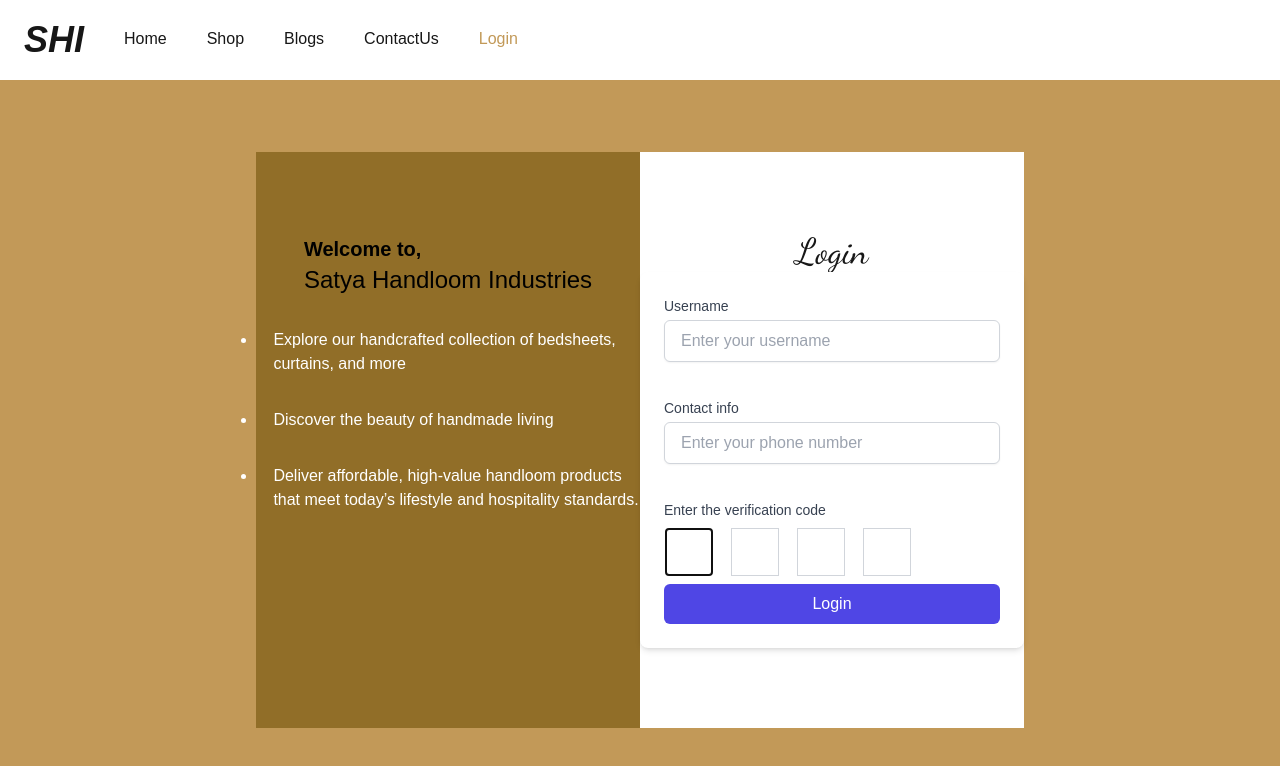
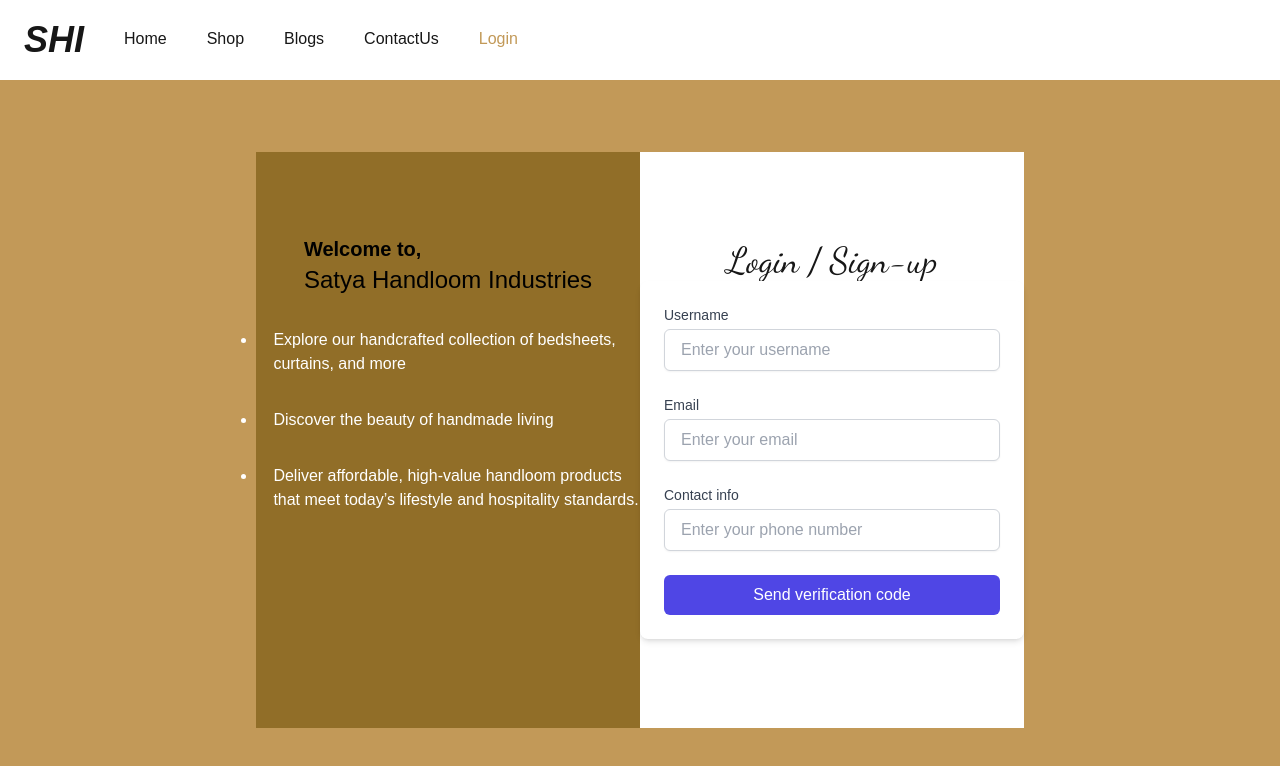
Before and after one commit to satyahandloomindustries/satya-handloom-industries-fe, a Next.js app: page /login in a window 1280 px wide. Shown: the top 766 px of the page. Built offline with nearby package versions, Linux system fonts and the light colour scheme.

Commit message:
login sign up done

```diff
--- a/app/api/send-otp/route.js
+++ b/app/api/send-otp/route.js
@@ -1,9 +1,13 @@
 import { db } from "@/db"
 import { NextResponse } from "next/server";
+import { generateOtp } from "@/services/Otp_services";
 export const POST = db(async(req , res)=>{
 
-    const data = await req.json()
-    console.log("otp hit"  , data , res)
+    const {email , ...data} = await req.json()
+    console.log("otp hit"  , email , res)
+    const otp = await generateOtp(email);
+    console.log(otp , "otp");
+
     return NextResponse.json({
         success: true,
         received: data
--- a/app/login/components/Authenticate/index.jsx
+++ b/app/login/components/Authenticate/index.jsx
@@ -9,57 +9,81 @@ import ErrorMessage from "@/app/contactUs/components/ErrorMessage";
 import { verifyDigits } from "@/utls";
 import useToast from "@/store/useToast";
 import useFormResetOnBlur from "@/hooks/useFormResetOnBlur";
+import { useState } from "react";
+import Loader from "@/components/Loader";
 
 
 const Authenticate = () => {
 
+    const [openOtp, setOtp] = useState(false);
+    const [loading , setLoading] = useState(false);
     const { setInputs, inputs, otpValue } = useOtp();
-    const { username, phone, setUsername, setPhone } = useUser()
-    const { validation, error, noError, validateAt , resetError} = useFormValidation({
+    const { username, phone, setUsername, setPhone, email, setEmail } = useUser()
+    const { validation, error, noError, validateAt, resetError } = useFormValidation({
         username: Yup.string().required('Username is required'),
         phone: Yup.string()
             .required('Phone is required')
             .matches(/^[0-9]{10}$/, '10 digit phone number missing'),
+        email: Yup.string().email('Invalid email').required('Email is required')
     });
 
-    const {showErrorToast} = useToast()
+    const { showErrorToast, showSuccessToast } = useToast()
 
     const formRef = useFormResetOnBlur(resetError);
 
     const handleSendOtp = async (event) => {
         event.preventDefault()
-        const {invalid} = await validation({username , phone})
+        const { invalid } = await validation({ username, phone, email })
 
-        if(invalid){
+        if (invalid) {
             showErrorToast("Please fill the mandatory fields")
             return
         }
-        const response = await axios.post('/api/send-otp', { otpValue, username, phone }, {
-            headers: {
-                Authorization: "Bearer mytoken",
-                "Content-Type": "application/json"
-            }
-        })
+        try {
+            setLoading(true)
+            const response = await axios.post('/api/send-otp', { otpValue, username, phone, email }, {
+                headers: {
+                    Authorization: "Bearer mytoken",
+                    "Content-Type": "application/json"
+                }
+            })
+
+            showSuccessToast("Otp has been sent to your email successfully");
+            setOtp(true);
+            setLoading(false);
+        } catch (err) {
+
+            showErrorToast("Something went wrong! Please try again later")
+            setLoading(false)
+        }
 
     }
 
-    const handleValidateAt = async (event , onChange = ()=>{})=>{
-        const {name , value} = event.target;
-        await validateAt(name , value);
+    const handleValidateAt = async (event, onChange = () => { }) => {
+        const { name, value } = event.target;
+        await validateAt(name, value);
         onChange(value)
     }
     const handlePhoneChange = (event) => {
-        if(!verifyDigits(event.target.value)) return
-        handleValidateAt(event , setPhone)
+        if (!verifyDigits(event.target.value)) return
+        handleValidateAt(event, setPhone)
     }
 
-    const handleUsernameChange = (event)=>{
-        handleValidateAt(event , setUsername)
+    const handleUsernameChange = (event) => {
+        handleValidateAt(event, setUsername)
     }
+
+    const handleEmailChange = (event) => {
+        handleValidateAt(event, setEmail)
+    }
+
+    const inputDisabled = openOtp || loading;
+
+    const buttonLabel = openOtp ? "Verify" : "Send verification code"
 
     return <form className="bg-white p-6 rounded-lg shadow-md w-full max-w-sm" ref={formRef}>
 
-        <div className="mb-4">
+        <div className="mb-1">
             <label htmlFor="username" className="block text-sm font-medium text-gray-700">Username</label>
             <input
                 onChange={handleUsernameChange}
@@ -68,11 +92,26 @@ const Authenticate = () => {
                 id="username"
                 name="username"
                 placeholder="Enter your username"
-                className="mt-1 block w-full px-4 py-2 border border-gray-300 rounded-md shadow-sm focus:ring-indigo-500 focus:border-indigo-500"
+                className={`mt-1 block w-full px-4 py-2 border border-gray-300 rounded-md shadow-sm focus:ring-indigo-500 focus:border-indigo-500 ${inputDisabled ? "bg-gray-100 cursor-not-allowed text-gray-400":""}`}
+                disabled={inputDisabled}
             />
             <ErrorMessage message={error?.username} />
         </div>
-        <div className="mb-4">
+        <div className="mb-1">
+            <label htmlFor="username" className="block text-sm font-medium text-gray-700">Email</label>
+            <input
+                onChange={handleEmailChange}
+                type="email"
+                value={email}
+                id="email"
+                name="email"
+                placeholder="Enter your email"
+                className={`mt-1 block w-full px-4 py-2 border border-gray-300 rounded-md shadow-sm focus:ring-indigo-500 focus:border-indigo-500 ${inputDisabled ? "bg-gray-100 cursor-not-allowed text-gray-400":"bg-white"}`}
+                disabled={inputDisabled}
+            />
+            <ErrorMessage message={error?.email} />
+        </div>
+        <div className="mb-1">
             <label htmlFor="mobile" className="block text-sm font-medium text-gray-700">Contact info</label>
             <input
                 onChange={handlePhoneChange}
@@ -81,21 +120,22 @@ const Authenticate = () => {
                 name="phone"
                 value={phone}
                 placeholder="Enter your phone number"
-                className="mt-1 block w-full px-4 py-2 border border-gray-300 rounded-md shadow-sm focus:ring-indigo-500 focus:border-indigo-500"
+                className={`mt-1 block w-full px-4 py-2 border border-gray-300 rounded-md shadow-sm focus:ring-indigo-500 focus:border-indigo-500 ${inputDisabled ? "bg-gray-100 cursor-not-allowed text-gray-400":""}`}
+                disabled={inputDisabled}
             />
             <ErrorMessage message={error?.phone} />
 
         </div>
 
-        <Otp inputs={inputs} setInputs={setInputs} />
+        <Otp inputs={inputs} setInputs={setInputs} visible={inputDisabled} />
 
         <button
             type="submit"
             onClick={handleSendOtp}
-            disabled={!noError}
-            className="w-full bg-indigo-600 text-white py-2 px-4 rounded-md hover:bg-indigo-700 transition"
+            disabled={!noError || loading}
+            className="w-full bg-indigo-600 text-white py-2 px-4 rounded-md hover:bg-indigo-700 transition flex items-center justify-center disabled:cursor-not-allowed"
         >
-            Login
+            <Loader loading={loading} text={buttonLabel}/>
         </button>
     </form>
 }
--- a/app/login/components/Otp/index.jsx
+++ b/app/login/components/Otp/index.jsx
@@ -2,12 +2,12 @@
 import { verifyDigits } from "@/utls";
 import { useEffect, useRef } from "react"
 
-const Otp = ({ numberOfBoxes = 4  , inputs = new Array(4).fill("")  , setInputs=()=>{}}) => {
+const Otp = ({ numberOfBoxes = 4  , inputs = new Array(4).fill("")  , setInputs=()=>{} , visible = false}) => {
     const refs = useRef([]);
 
     useEffect(()=>{
         handleOtpFocus(0)
-    } , [])
+    } , [visible])
 
 
     const handleOtpFocus = (i)=>{
@@ -59,6 +59,7 @@ const Otp = ({ numberOfBoxes = 4  , inputs = new Array(4).fill("")  , setInputs=
 
     }
 
+    if(!visible) return null
     return <div className="flex items-start justify-center flex-col">
         <p className="text-sm mb-2 font-medium text-gray-700">Enter the verification code</p>
         <div className="grid gap-x-4 grid-cols-[repeat(4,50px)] place-items-center mb-2">
--- a/app/login/page.jsx
+++ b/app/login/page.jsx
@@ -20,7 +20,7 @@ const Login = () => {
             </div>
             <div className="items-center justify-center flex bg-white flex-col">
                 <div className={clsx(dancingScript.className , "text-4xl")}>
-                    Login
+                    Login / Sign-up
                 </div>
 
                 <Authenticate/>
--- /dev/null
+++ b/components/Loader/index.jsx
@@ -0,0 +1,10 @@
+import { ClipLoader } from "react-spinners";
+
+const Loader = ({loading = false , size = 20 , text = ""})=>{
+    if (!loading) return text
+
+    return <ClipLoader loading={loading} size={size} color="white"/>
+
+}
+
+export default Loader
--- a/hooks/useOtp.js
+++ b/hooks/useOtp.js
@@ -2,6 +2,7 @@ import { useState } from "react";
 
 const useOtp = ({length = 4} = {})=>{
     const [inputs , setInputs] = useState(new Array(length).fill(""));
+    const resetOtp = ()=> setInputs(new Array(length).fill(""))
 
     return {length , setInputs , inputs , otpValue: inputs.join("")}
 
--- a/package.json
+++ b/package.json
@@ -23,13 +23,14 @@
     "mongoose": "^8.19.1",
     "nanoid": "^5.1.6",
     "next": "^15.2.4",
+    "nodemailer": "^7.0.9",
     "react": "^19.0.0",
     "react-dom": "^19.0.0",
     "react-icons": "^5.5.0",
+    "react-spinners": "^0.17.0",
     "swiper": "^11.2.6",
     "tailwind-scrollbar": "^3.0.4",
     "tailwind-scrollbar-hide": "^2.0.0",
-    "twilio": "^5.10.2",
     "yup": "^1.7.0",
     "zustand": "^5.0.3"
   },
--- /dev/null
+++ b/services/Otp_services/index.js
@@ -0,0 +1,29 @@
+import nodemailer from "nodemailer";
+export const generateOtp = async (email) => {
+
+    try {
+        // Generate 4-digit OTP
+        const otp = Math.floor(1000 + Math.random() * 9000).toString();
+
+        // Send OTP via nodemailer
+        const transporter = nodemailer.createTransport({
+            host: process.env.EMAIL_HOST,
+            port: process.env.EMAIL_PORT,
+            auth: { user: process.env.EMAIL_USER, pass: process.env.EMAIL_PASS },
+        });
+
+        await transporter.sendMail({
+            from: process.env.EMAIL_USER,
+            to: email,
+            subject: "Your OTP Code",
+            text: `Your OTP code is ${otp}. It expires in 5 minutes.`,
+        });
+
+        return otp;
+
+    }
+    catch (err) {
+        throw new Error(`Failed to generate the otp: ${err.message}`)
+    }
+
+}
--- a/store/useUser.js
+++ b/store/useUser.js
@@ -5,11 +5,15 @@ const useUser = create((set, get) => ({
     phone:"",
     phoneWithCountryCode:"",
     isAuthenticated: false,
+    email: "",
     setUsername : (username = "")=>{
         set({username})
     },
     setPhone: (phone = "" , countryCode = "+91")=>{
         set({phone , phoneWithCountryCode: countryCode.concat(phone)})
+    },
+    setEmail: (email = "")=>{
+        set({email})
     }
 }));
 
```
Also changed, not shown: models/User/index.js (added, +37 -0 lines), app/globals.css (line endings or trailing spaces), 1 other file (tests, documents, lock files or other folders).
